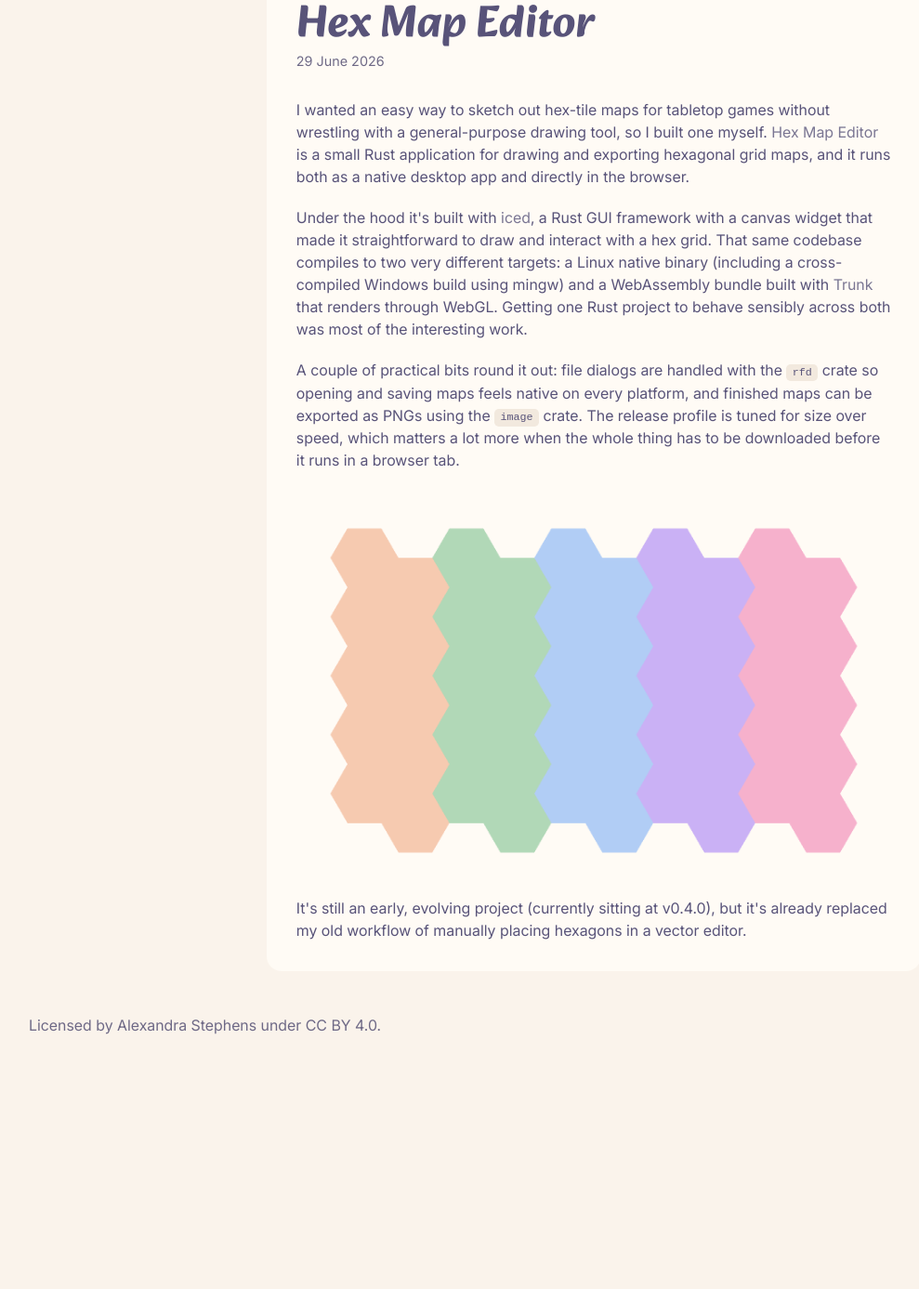
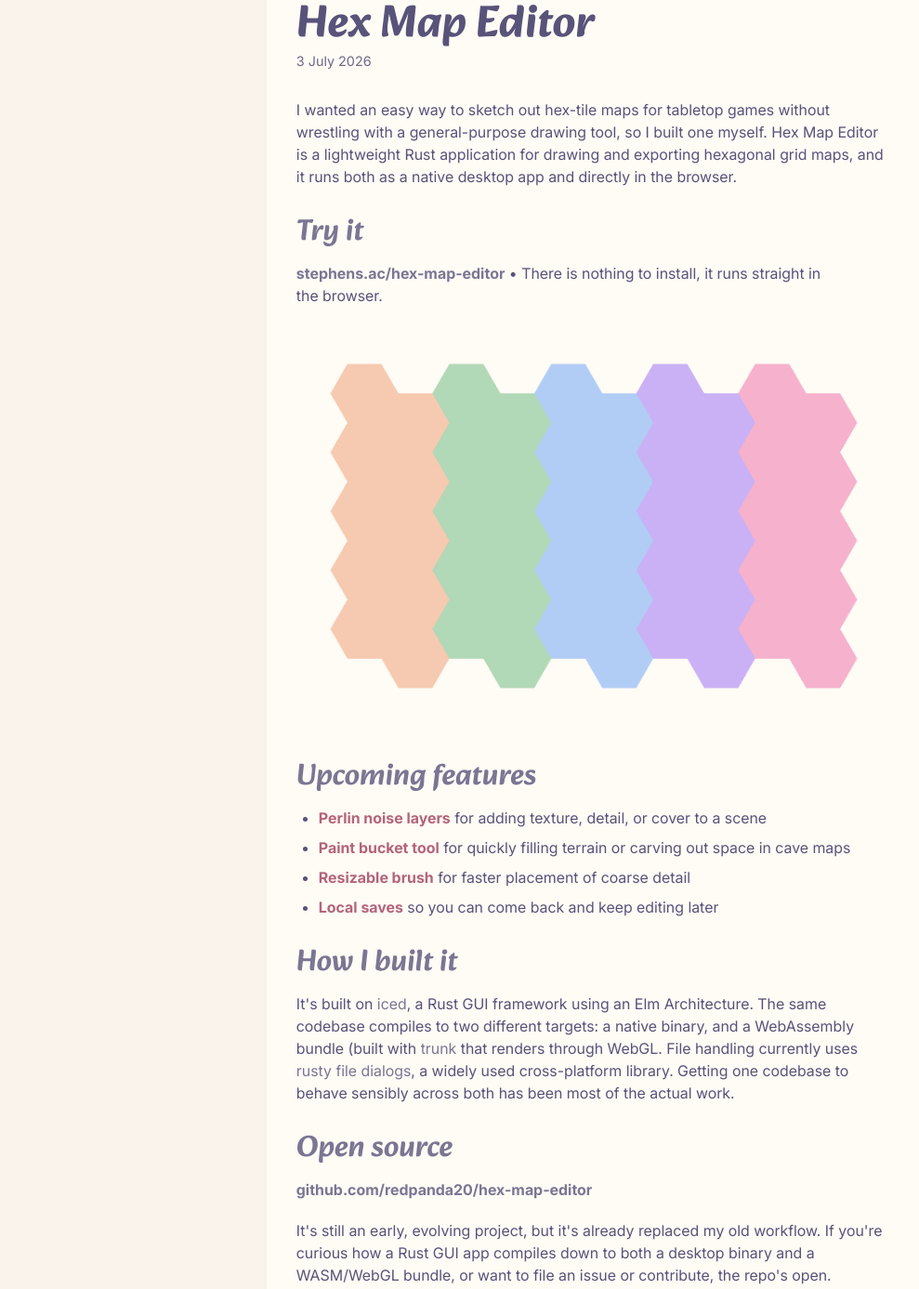
Before and after one commit to redpanda20/redpanda20.github.io, an Eleventy site: page src/posts/hex-map-editor.md in a window 1280 px wide. Shown: the part 120-1507 px from the top of the page at 93% size, without its empty margins (1-990 px from the left). Before the commit the page ends 1235 px from the top, so only its background shows below. Built offline with nearby package versions, Linux system fonts and the light colour scheme; Eleventy itself is replaced by a stand-in of ours; files that its build step writes are made by us from their sources; what @11tyrocks/eleventy-plugin-lightningcss would draw is missing.

Commit message:
Updated hex map editor blog post

```diff
--- a/src/assets/css/style.css
+++ b/src/assets/css/style.css
@@ -125,6 +125,11 @@ h3 {
 	font-size: 1.5rem;
 	font-family: "Alkatra", sans-serif;
 	color: var(--clr-subtle);
+}
+
+strong {
+    font-weight: 700;
+    color: var(--clr-love);
 }
 
 /* * * * * * * Sections * * * * * * */
--- a/src/posts/hex-map-editor.md
+++ b/src/posts/hex-map-editor.md
@@ -1,18 +1,31 @@
 ---
-date: 2026-06-29
+date: 2026-07-03
 layout: post.njk
 title: "Hex Map Editor"
 preview: "A native and web-based hex map editor written in Rust, built on top of the iced GUI framework. It's my excuse to build hex-tile worlds for tabletop games while learning canvas rendering and cross-compiling Rust to WASM and Windows."
 image: "/assets/img/hex-map-editor-icon.png"
 ---
 
+I wanted an easy way to sketch out hex-tile maps for tabletop games without wrestling with a general-purpose drawing tool, so I built one myself. Hex Map Editor is a lightweight Rust application for drawing and exporting hexagonal grid maps, and it runs both as a native desktop app and directly in the browser.
 
-<p>I wanted an easy way to sketch out hex-tile maps for tabletop games without wrestling with a general-purpose drawing tool, so I built one myself. <a href="https://stephens.ac/hex-map-editor">Hex Map Editor</a> is a small Rust application for drawing and exporting hexagonal grid maps, and it runs both as a native desktop app and directly in the browser.</p>
+## Try it
 
-<p>Under the hood it's built with <a href="https://iced.rs/">iced</a>, a Rust GUI framework with a canvas widget that made it straightforward to draw and interact with a hex grid. That same codebase compiles to two very different targets: a Linux native binary (including a cross-compiled Windows build using mingw) and a WebAssembly bundle built with <a href="https://trunkrs.dev/">Trunk</a> that renders through WebGL. Getting one Rust project to behave sensibly across both was most of the interesting work.</p>
+**[stephens.ac/hex-map-editor](https://www.stephens.ac/hex-map-editor/)** • There is nothing to install, it runs straight in the browser.
 
-<p>A couple of practical bits round it out: file dialogs are handled with the <code>rfd</code> crate so opening and saving maps feels native on every platform, and finished maps can be exported as PNGs using the <code>image</code> crate. The release profile is tuned for size over speed, which matters a lot more when the whole thing has to be downloaded before it runs in a browser tab.</p>
+![](/assets/img/hex-map-editor-icon.png)
 
-<img src="/assets/img/hex-map-editor-icon.png" alt="" />
+## Upcoming features
+- **Perlin noise layers** for adding texture, detail, or cover to a scene
+- **Paint bucket tool** for quickly filling terrain or carving out space in cave maps
+- **Resizable brush** for faster placement of coarse detail
+- **Local saves** so you can come back and keep editing later
 
-<p>It's still an early, evolving project (currently sitting at v0.4.0), but it's already replaced my old workflow of manually placing hexagons in a vector editor.</p>
+## How I built it
+
+It's built on [iced](https://iced.rs/), a Rust GUI framework using an Elm Architecture. The same codebase compiles to two different targets: a native binary, and a WebAssembly bundle (built with [trunk](https://trunk-rs.github.io/trunk/) that renders through WebGL. File handling currently uses [rusty file dialogs](https://github.com/PolyMeilex/rfd), a widely used cross-platform library. Getting one codebase to behave sensibly across both has been most of the actual work.
+
+## Open source
+
+**[github.com/redpanda20/hex-map-editor](https://github.com/redpanda20/hex-map-editor)**
+
+It's still an early, evolving project, but it's already replaced my old workflow. If you're curious how a Rust GUI app compiles down to both a desktop binary and a WASM/WebGL bundle, or want to file an issue or contribute, the repo's open.
```
